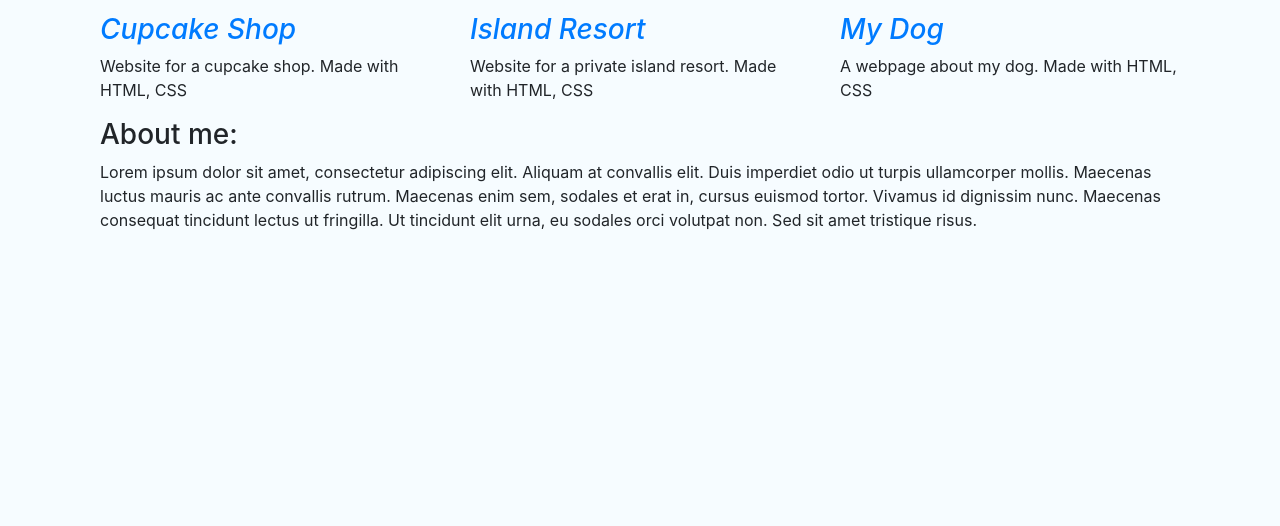
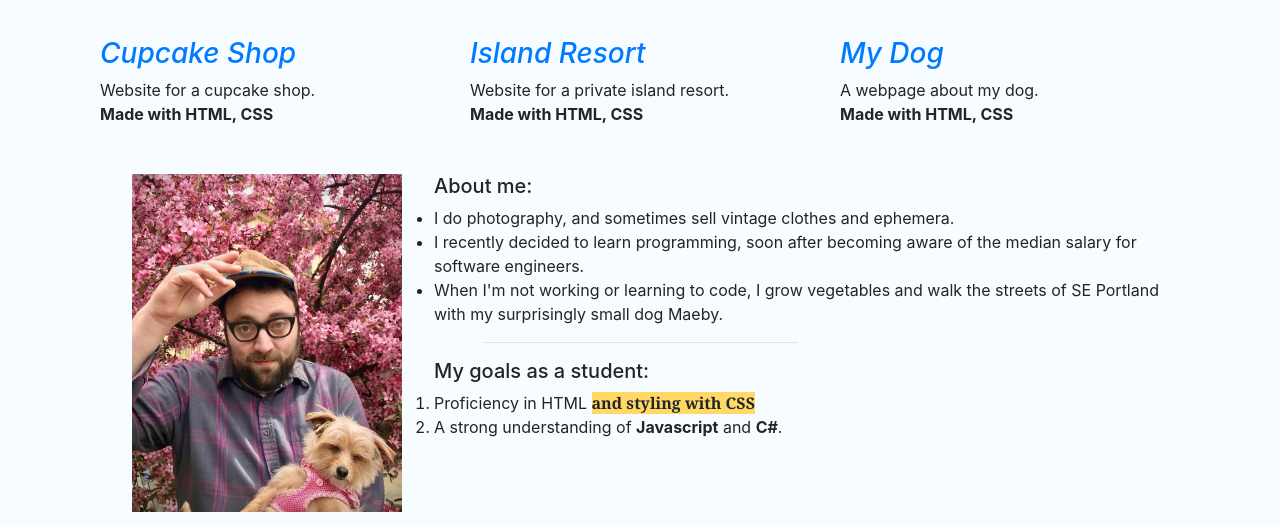
Before and after one commit to melkes/personal-site, a plain HTML site: page index.html in a window 1280 px wide. Shown: the part 274-800 px from the top of the page. Drawn offline with Linux system fonts and the light colour scheme.

Commit message:
add about section content, styles

```diff
--- a/css/styles.css
+++ b/css/styles.css
@@ -17,3 +17,27 @@ body {
   padding: 15px;
 
 }
+
+.about {
+  float: right;
+  margin: 40px auto;
+
+}
+.spaced {
+  margin-bottom: 2em;
+}
+.me-img {
+  margin: 0 2em;
+  width: 25%;
+  height: auto;
+  float:left;
+}
+.break {
+  width: 30%;
+}
+
+.highlighter {
+  background-color: #ffd866 !important;
+  font-family: Georgia, 'Times New Roman', Times, serif;
+  font-weight: 600;
+}
--- a/index.html
+++ b/index.html
@@ -14,34 +14,56 @@
         <h1>Hi, I'm Mike</h1>
         <h2>I'm learning to program</h2>
       </div>
-      <div class="container">
-        <p><h2>Some projects I have completed:</h2></p>
-
+      <div class="container spaced">
+        <p>
+        <h2>Some projects I have completed:</h2>
+        </p>
+        <br>
         <div class="row">
           <div class="col-md-4">
             <h3><a href="https://github.com/melkes/cupcake-shop"><em>Cupcake Shop</em></a></h3>
-            <p>Website for a cupcake shop. Made with HTML, CSS</p>
+            <p>Website for a cupcake shop. <br><strong>Made with HTML, CSS</strong></p>
           </div>
           <div class="col-md-4">
             <h3><a href="https://github.com/melkes/resort-website"><em>Island Resort</em></a></h3>
-            <p>Website for a private island resort. Made with HTML, CSS</p>
+            <p>Website for a private island resort.<br><strong>Made with HTML, CSS</strong></p>
           </div>
           <div class="col-4">
             <h3><a href="https://github.com/melkes/my-dog"><em>My Dog</em></a></h3>
-            <p>A webpage about my dog. Made with HTML, CSS</p>
+            <p>A webpage about my dog. <br><strong>Made with HTML, CSS</strong></p>
           </div>
         </div>
 
       </div>
 
-      <div class="container">
-        <h3>About me:</h3>
-        <p>Lorem ipsum dolor sit amet, consectetur adipiscing elit. Aliquam at convallis elit. Duis imperdiet odio ut
-          turpis ullamcorper mollis. Maecenas luctus mauris ac ante convallis rutrum. Maecenas enim sem, sodales et erat
-          in, cursus euismod tortor. Vivamus id dignissim nunc. Maecenas consequat tincidunt lectus ut fringilla. Ut
-          tincidunt elit urna, eu sodales orci volutpat non. Sed sit amet tristique risus.</p>
+        <div class="container">
+          <img src="img/me-0056.jpg" class="me-img">
+          <div class="container">
+
+        <h5>About me:</h5>
+
+        <ul>
+          <li>I do photography, and sometimes sell vintage clothes and ephemera.</li>
+          <li>I recently decided to learn programming, soon after&nbsp;becoming aware of the median salary for
+            software engineers.</li>
+          <li>When I'm not working or learning to code, I grow vegetables and walk the streets of SE Portland
+            with my surprisingly small dog Maeby.</li>
+        </ul>
+        <hr class="break">
+        </div>
+        <div class="container">
+
+        <h5>My goals as a student:</h5>
+        <ol>
+          <li>Proficiency in HTML <span class="highlighter">and styling with CSS</span></li>
+          <li>A strong understanding of <strong>Javascript</strong> and <strong>C#</strong>.</li>
+        </ol>
+        </div>
       </div>
+
+
     </div>
+  </div>
   </div>
 
 </body>
```
Also changed, not shown: img/me-0056.jpg (added).
